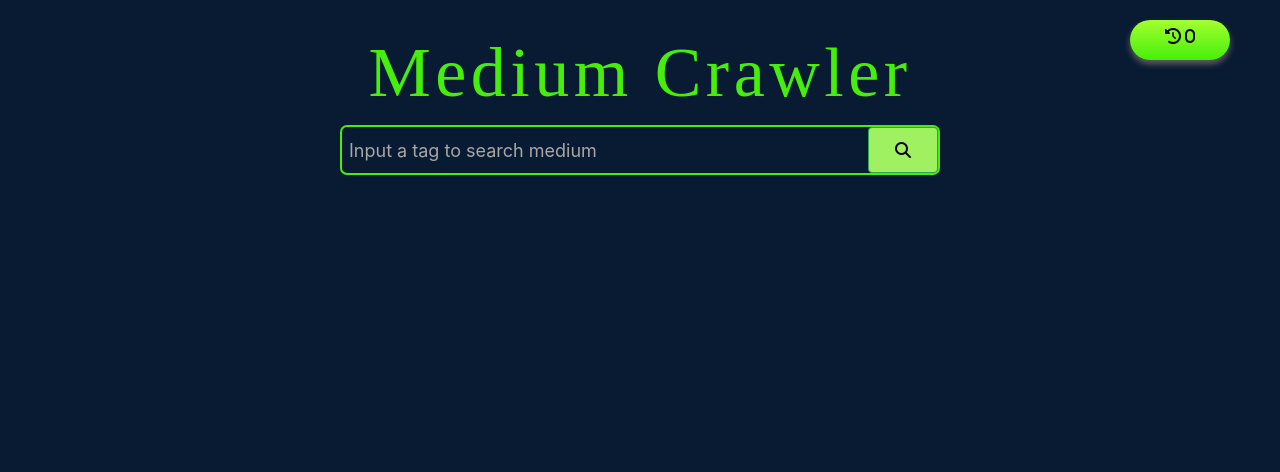
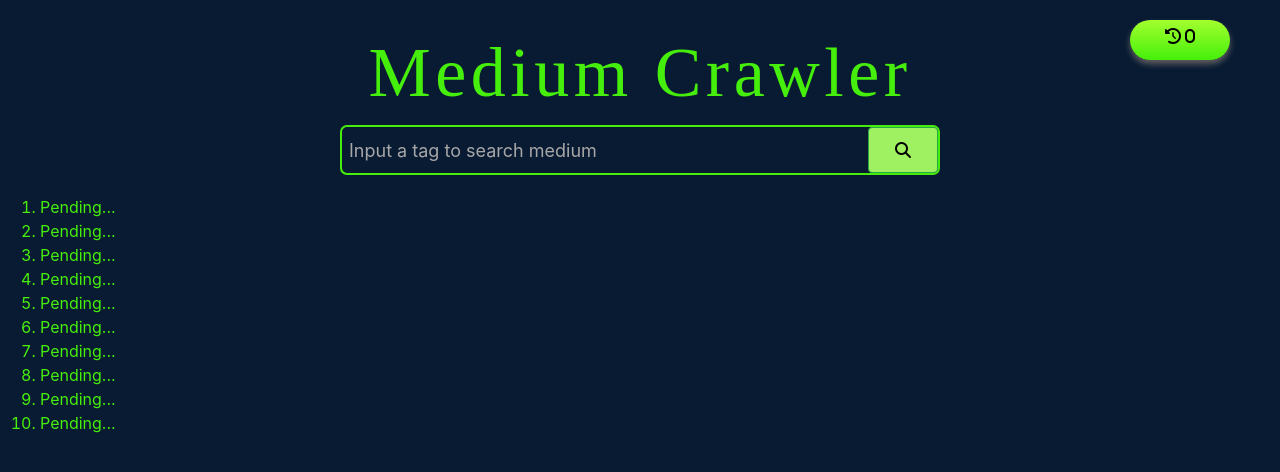
Before and after one commit to Pragalbha-Patil/medium-crawler, a React (Create React App) app in the folder frontend/admin_panel/: page / in a window 1280 px wide. Shown: the top 472 px of the page. Built offline with nearby package versions, Linux system fonts and the light colour scheme; a web font is replaced by a local one.

Commit message:
real time status done

```diff
--- a/frontend/admin_panel/src/components/Admin.js
+++ b/frontend/admin_panel/src/components/Admin.js
@@ -9,7 +9,7 @@
         super(props);
 
         this.state = {
-            search_results: [],
+            search_results: ["Pending...","Pending...","Pending...","Pending...","Pending...","Pending...","Pending...","Pending...","Pending...","Pending..."],
             tag: null,
             search: "",
             show: 'show',
@@ -36,7 +36,7 @@
         // check if search result length is 10 and stop interval
         const timer = this.state.timer;
         const search_results = [...this.state.search_results];
-        if(search_results.length >= 10) {
+        if(search_results.length >= 10 && search_results[9] !== "Pending...") {
             console.log("--- Timer cleared ---")
             clearInterval(timer);
             this.setState({ timer: null });
@@ -59,7 +59,7 @@
                 // console.log(typeof(result));
                 const res = JSON.parse(result);
                 // console.log(res);
-                res.data.forEach(element => {
+                res.data.map((element, index) => {
                     // console.log(element);
                     let id = element[0];
                     let title = element[1];
@@ -71,8 +71,12 @@
                     let link = element[7];
                     let time_taken = element[8];
                     let obj = id + "," + title + "," + author + "," + read + "," + tag + "," + comments + "," + publish_time + "," + link + "," + time_taken;
-                    let search_results = [...this.state.search_results]
-                    this.setState({ search_results: [...search_results, obj] });
+                    // let search_results = [...this.state.search_results]
+                    // this.setState({ search_results: [...search_results, obj] });
+                    this.state.search_results[index] = obj;
+                    if(index < 8) {
+                        this.state.search_results[index + 1] = "Crawling...";
+                    }
                     console.log("--- State ---");
                     this.divstatus();
                     console.log(this.state);
@@ -108,7 +112,7 @@
         const timer = setInterval(() => {
             console.log('Polling server for results');
             this.onlyFetchResults()
-        }, 5000);
+        }, 10000);
 
         this.setState({ timer: timer, tag: query });
         console.log("Current state");
@@ -121,6 +125,7 @@
 
 
     render() {
+
         return (
             <>
             <div className="main">
```
